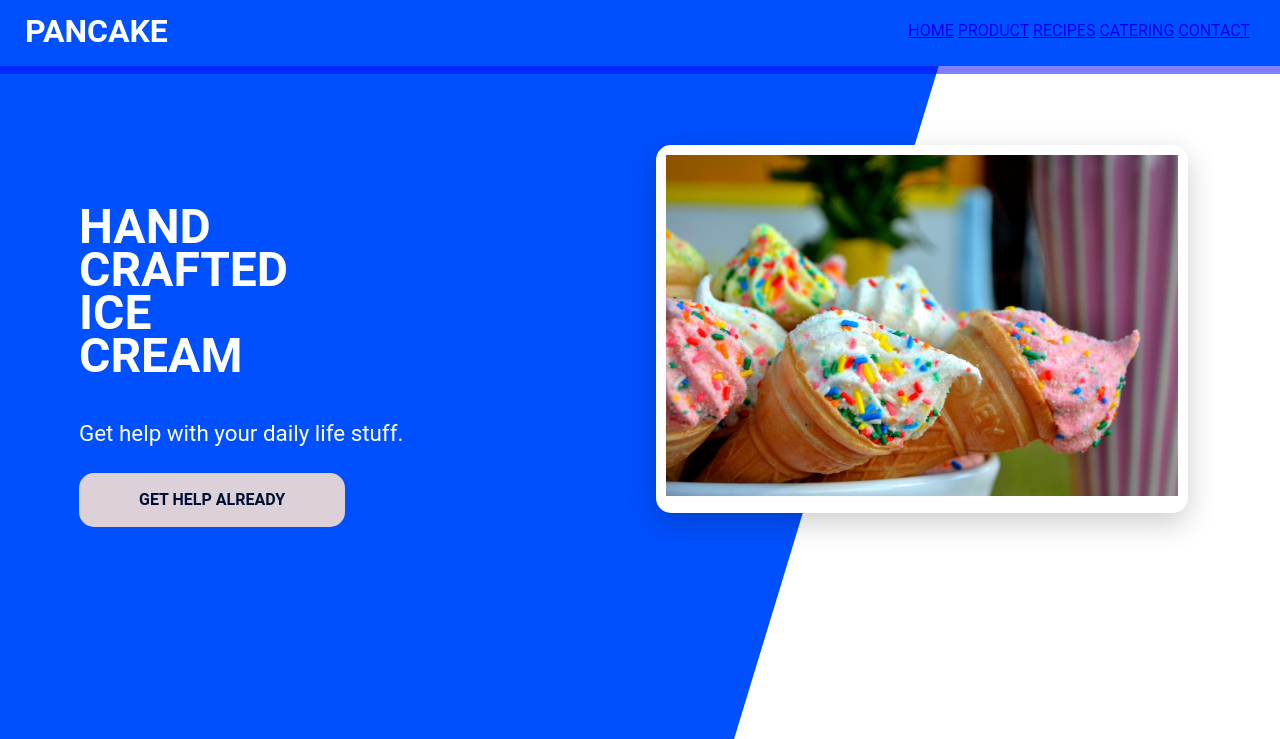
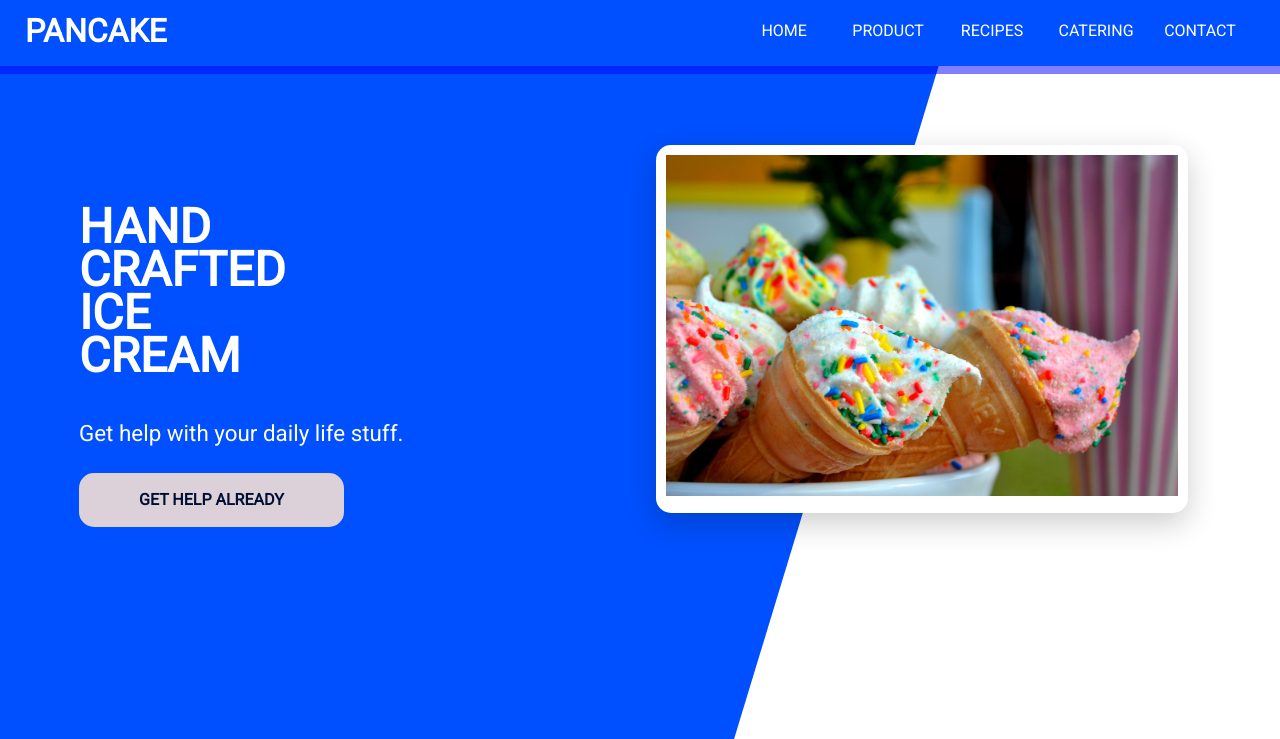
Before and after one commit to help-code/icecream-store, a plain HTML site: page index.html in a window 1280 px wide. Shown: the top 739 px of the page. Drawn offline with Linux system fonts and the light colour scheme.

Commit message:
Update index.html

```diff
--- a/index.html
+++ b/index.html
@@ -6,6 +6,7 @@
     <link rel="stylesheet" href="https://cdnjs.cloudflare.com/ajax/libs/font-awesome/4.7.0/css/font-awesome.min.css">
     <link rel="stylesheet" href="css/main.css">
     <title>ICE CREAM STORE | OFFICAL SITE</title>
+    <link href="https://fonts.googleapis.com/css2?family=Roboto&display=swap" rel="stylesheet">
 </head>
 <body>
     <div id="bg"></div>
@@ -13,13 +14,13 @@
         <h1><a href="#">PanCake</a></h1>
         <label for="toggle">&#9776;</label>
         <input type="checkbox" id="toggle"/>
-        <div class="menu">
-            <a href="#">HOME</a>
-            <a href="#">PRODUCT</a>
-            <a href="#">RECIPES</a>
-            <a href="#">CATERING</a>
-            <a href="#">CONTACT</a>
-        </div>
+        <ul class="menu">
+            <li href="#">HOME</li>
+            <li href="#">PRODUCT</li>
+            <li href="#">RECIPES</li>
+            <li href="#">CATERING</li>
+            <li href="#">CONTACT</li>
+        </ul>
     </header>
     <main>
         <section id="card">
@@ -35,6 +36,7 @@
     </main>
     <div>
         <section id="intro">
+            <div class="container">
                 <h3>We're a family of ice cream makers. And we're dedicated to crafting unbelievably delicious stripey tubs of joy.</h3>
                 <p>During this crisis we are doing our best to play our part. We know it's only small, but this is what we have done so far...</p>
                 <ul>
@@ -42,6 +44,7 @@
                     <li>We've helped our elderly neighbour set up a new Skype account (small but important).</li>
                     <li>Our amazing ice cream makers have been working safely through the crisis to keep the ice cream shelves well stocked.</li>
                 </ul>
+            </div>
         </section>
     </div>
     <div class="grid">
```
Lines whose indentation alone changed are shown as unchanged.
